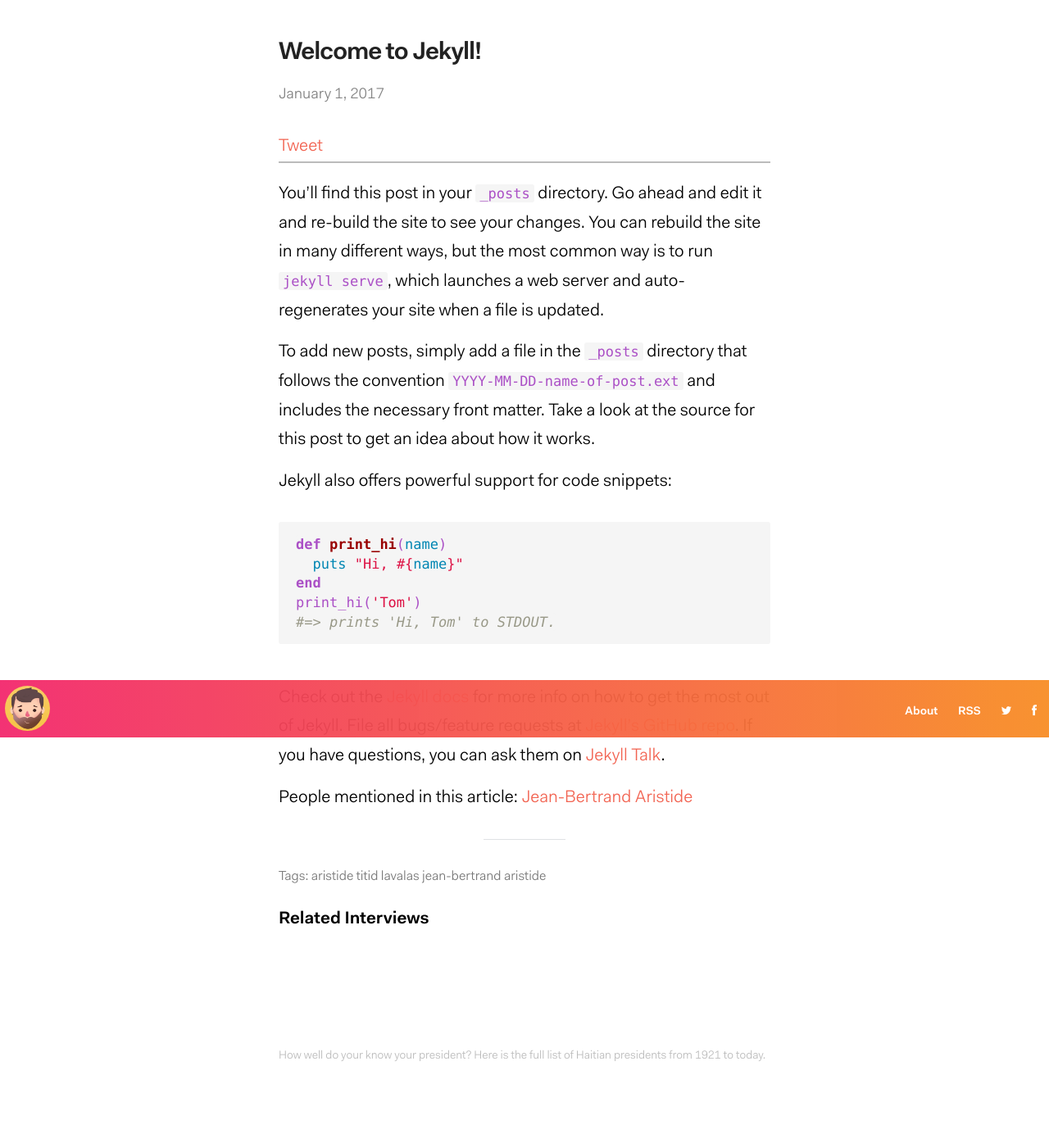
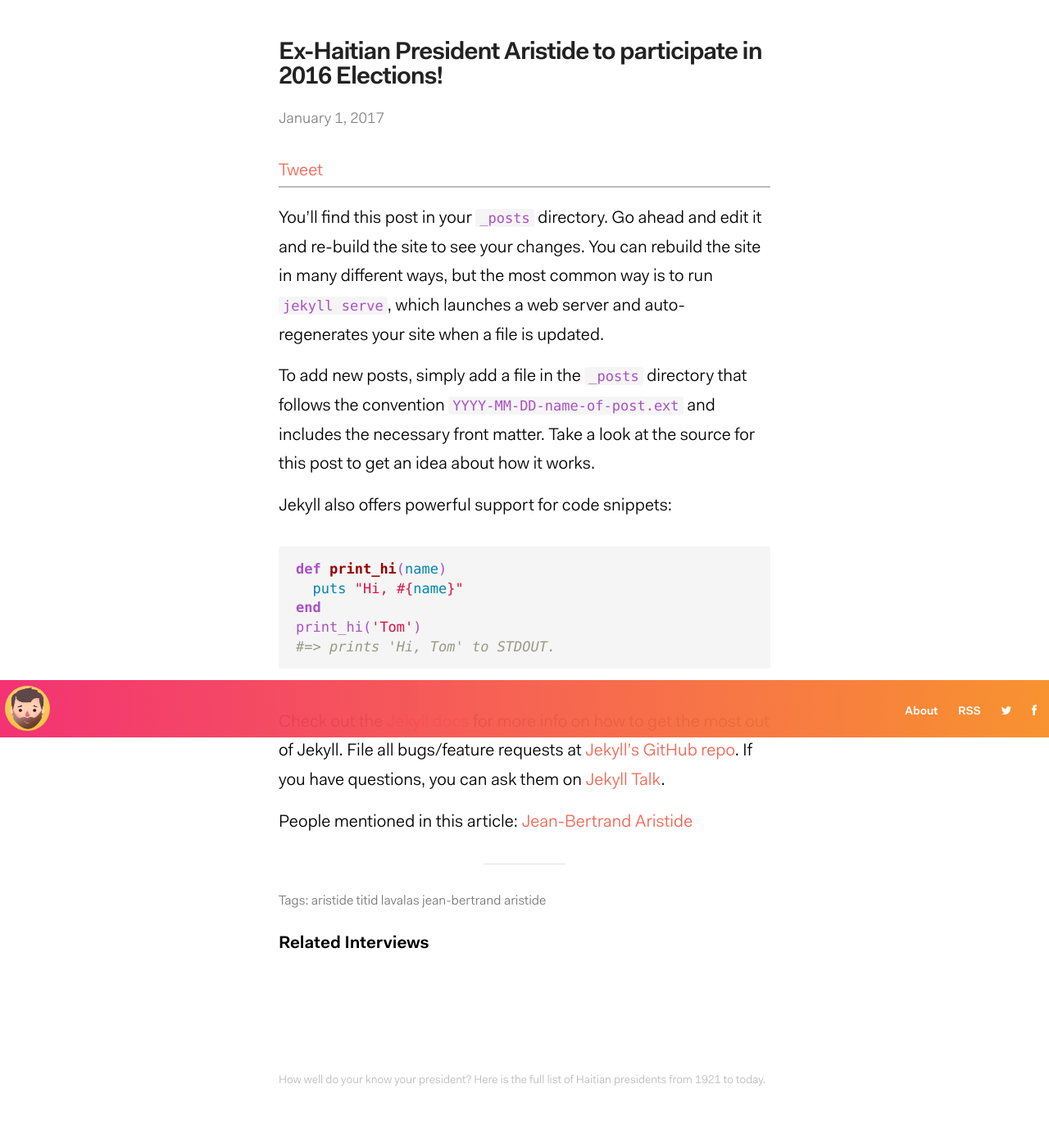
Before and after one commit to kenold/haitipresidents_jekyll, a Jekyll site: the page built from _posts/2017-01-01-welcome-to-jekyll.markdown, in a window 1280 px wide. Shown: the whole page at 82% size. Built offline with Jekyll 4.4.1, drawn with Linux system fonts in a browser that asks for light colours; comment, search, counter and statistics services are not loaded; before the commit the page ends 1365 px from its top, so only the background shows below that.

Commit message:
update post title

```diff
--- a/_posts/2017-01-01-welcome-to-jekyll.markdown
+++ b/_posts/2017-01-01-welcome-to-jekyll.markdown
@@ -1,6 +1,6 @@
 ---
 layout: post
-title:  "Welcome to Jekyll!"
+title:  "Ex-Haitian President Aristide to participate in 2016 Elections!"
 date:   2017-01-01 14:40:24 -0500
 categories: jekyll update
 person: Jean-Bertrand Aristide
```
